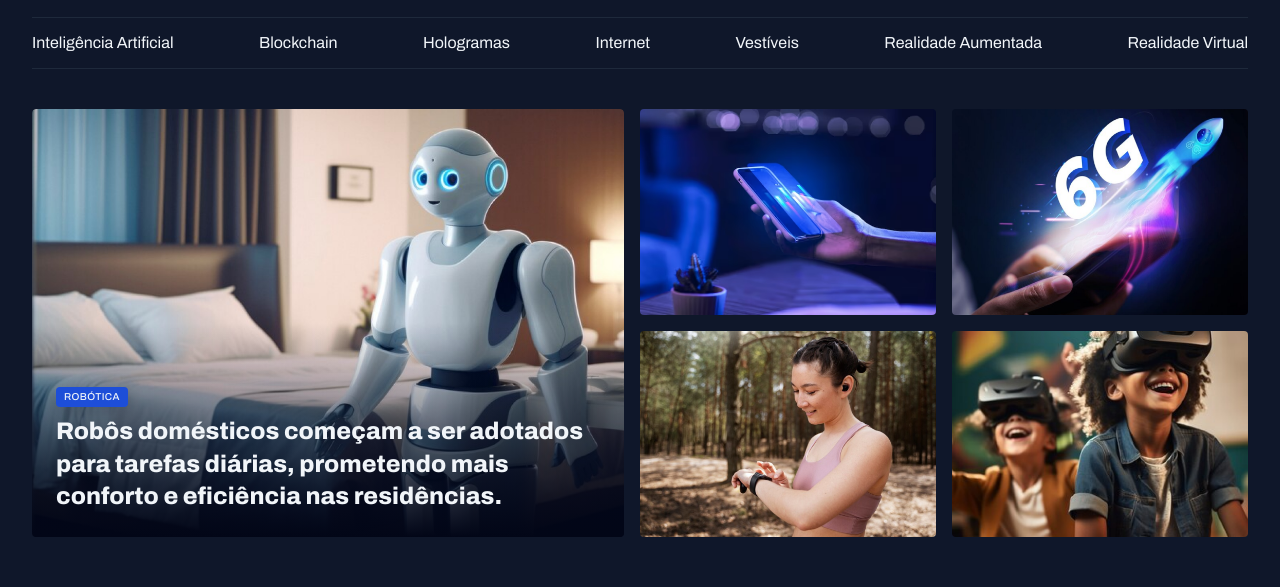
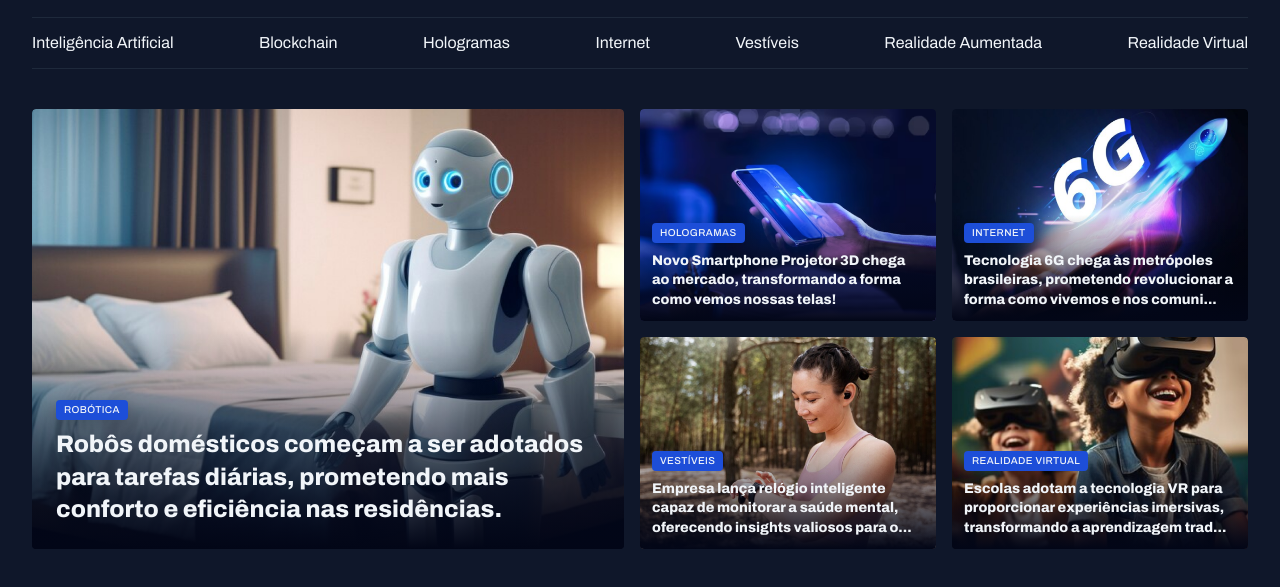
Before and after one commit to vc2024j10/Full-Stack-Projeto-portal-de-not-cias, a plain HTML site: page index.html in a window 1280 px wide. Shown: the part 55-642 px from the top of the page. Drawn offline with Linux system fonts and the light colour scheme.

Commit message:
Finalizando a seção destaques

```diff
--- a/index.html
+++ b/index.html
@@ -54,10 +54,46 @@
       </figure>
 
       <div class="grid grid-cols-2 gap-16">
-        <img src="assets/images/Image 02.png" alt="">
-        <img src="assets/images/Image 03.png" alt="">
-        <img src="assets/images/Image 04.png" alt="">
-        <img src="assets/images/Image 05.png" alt="">
+        <figure class="card">
+          <img src="assets/images/Image 02.png" alt="Novo Smartphone Projetor 3D chega ao mercado, transformando a forma como vemos nossas telas!">
+          <figcaption>
+            <span class="content-tag">HOLOGRAMAS</span>
+            <h2 class="text-lg">
+              Novo Smartphone Projetor 3D chega ao mercado, transformando a forma como vemos nossas telas!
+            </h2>
+          </figcaption>
+        </figure>
+
+        <figure class="card">
+          <img src="assets/images/Image 03.png" alt="Tecnologia 6G chega às metrópoles brasileiras, prometendo revolucionar a forma como vivemos e nos comunicamos.">
+          <figcaption>
+            <span class="content-tag">INTERNET</span>
+            <h2 class="text-lg">
+              Tecnologia 6G chega às metrópoles brasileiras, prometendo revolucionar a forma como vivemos e nos comuni...
+            </h2>
+          </figcaption>
+        </figure>
+
+        <figure class="card">
+          <img src="assets/images/Image 04.png" alt="Empresa lança relógio inteligente capaz de monitorar a saúde mental, oferecendo insights valiosos para o bem-estar pessoal.">
+          <figcaption>
+            <span class="content-tag">VESTÍVEIS</span>
+            <h2 class="text-lg">
+              Empresa lança relógio inteligente capaz de monitorar a saúde mental, oferecendo insights valiosos para o...
+            </h2>
+          </figcaption>
+        </figure>
+
+        <figure class="card">
+          <img src="assets/images/Image 05.png" alt="Escolas adotam a tecnologia VR para proporcionar experiências imersivas, transformando a aprendizagem tradicional.">
+          <figcaption>
+            <span class="content-tag">REALIDADE VIRTUAL</span>
+            <h2 class="text-lg">
+              Escolas adotam a tecnologia VR para proporcionar experiências imersivas, transformando a aprendizagem trad...
+            </h2>
+          </figcaption>
+        </figure>
+
       </div>
     </section>
 
--- a/styles/header.css
+++ b/styles/head.css
@@ -23,3 +23,5 @@
   border-inline: none;
   justify-content: space-between;
 }
+
+/*por alguma razão não posso colocar o nome do arquivo de header. Renomeado head aceita as modificações normalmente*/
--- a/styles/index.css
+++ b/styles/index.css
@@ -1,4 +1,4 @@
 @import url(global.css);
 @import url(utility.css);
-@import url(header.css);
+@import url(head.css);
 @import url(sections.css);
--- a/styles/sections.css
+++ b/styles/sections.css
@@ -30,6 +30,10 @@
 
       padding: 24px;
 
+      &:has(.text-lg) {
+        padding: 12px;
+      }
+
     h2 {
       margin-top: 8px;
       }
```
